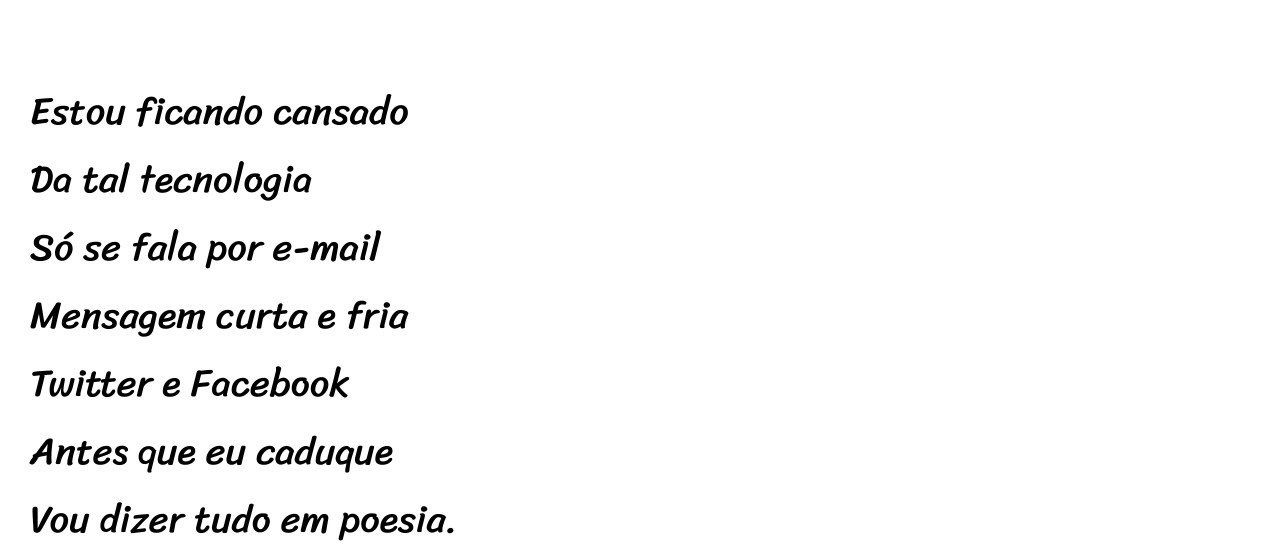
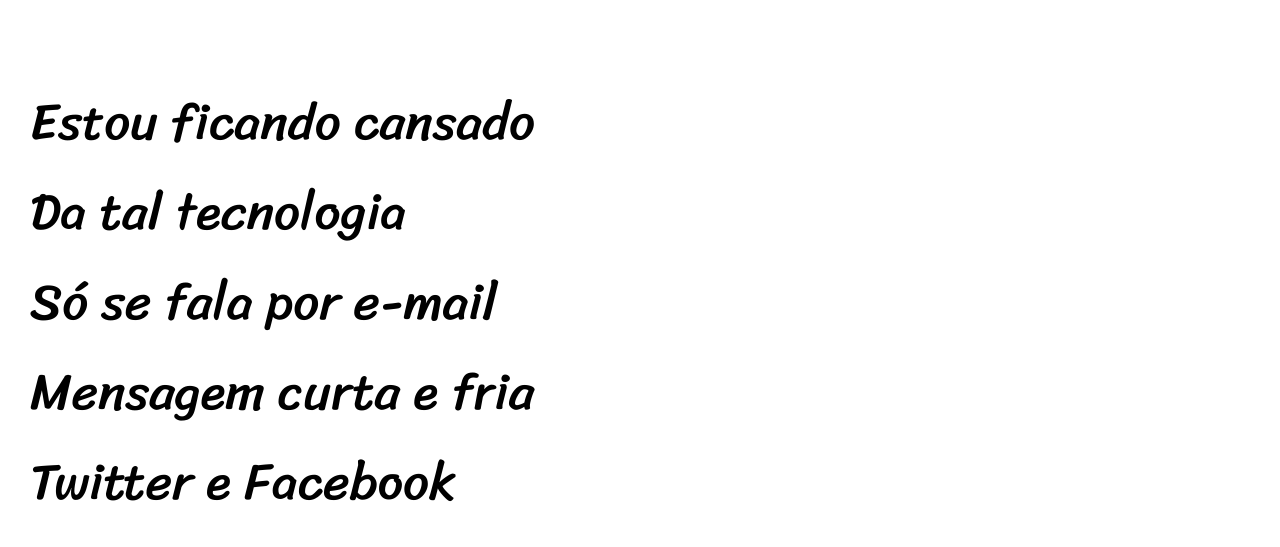
Before and after one commit to leonardodbc/projeto-cordel, a plain HTML site: page index.html in a window 1280 px wide. Shown: the part 253-800 px from the top of the page. Drawn offline with Linux system fonts and the light colour scheme.

Commit message:
Update style.css

```diff
--- a/style.css
+++ b/style.css
@@ -48,11 +48,10 @@
     padding-bottom: 10vh;
     padding-left: 30px;
     font-family: "Sriracha";
-    font-size: 3vw;
+    font-size: 4vw;
 }
 
 footer {
-    font-size: 1.5em;
     background-color: black;
     color: white;
     text-align: center;
```
